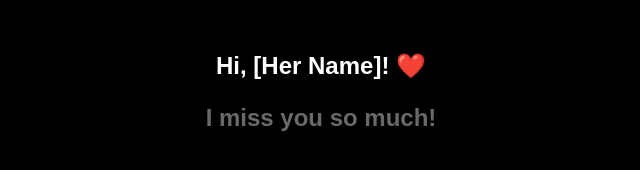
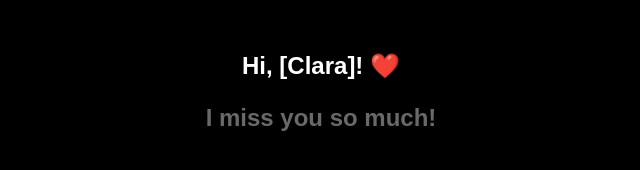
Before and after one commit to Rajesh012-3/Suprise-for-Princess-, a plain HTML site: page index.html in a window 1280 px wide. Both pictures are taken after a click on the button "Open". Shown: the top 170 px of the page, without its empty margins (319-959 px from the left). Drawn offline with Linux system fonts and the light colour scheme.

Commit message:
Update index.html

```diff
--- a/index.html
+++ b/index.html
@@ -39,7 +39,7 @@
     <button id="start-btn">Open</button>
 
     <div id="container">
-        <p class="message" id="msg1">Hi, [Her Name]! ❤️</p>
+        <p class="message" id="msg1">Hi, [Clara]! ❤️</p>
         <p class="message" id="msg2">I miss you so much!</p>
         <img class="message" id="img1" src="https://raw.githubusercontent.com/Rajesh012-3/Suprise-for-Princess-/refs/heads/main/IMG_20250326_165832.jpg" alt="Photo 1">
         <img class="message" id="img2" src="https://raw.githubusercontent.com/Rajesh012-3/Suprise-for-Princess-/refs/heads/main/IMG_20250326_165912.jpg" alt="Photo 2">
```
